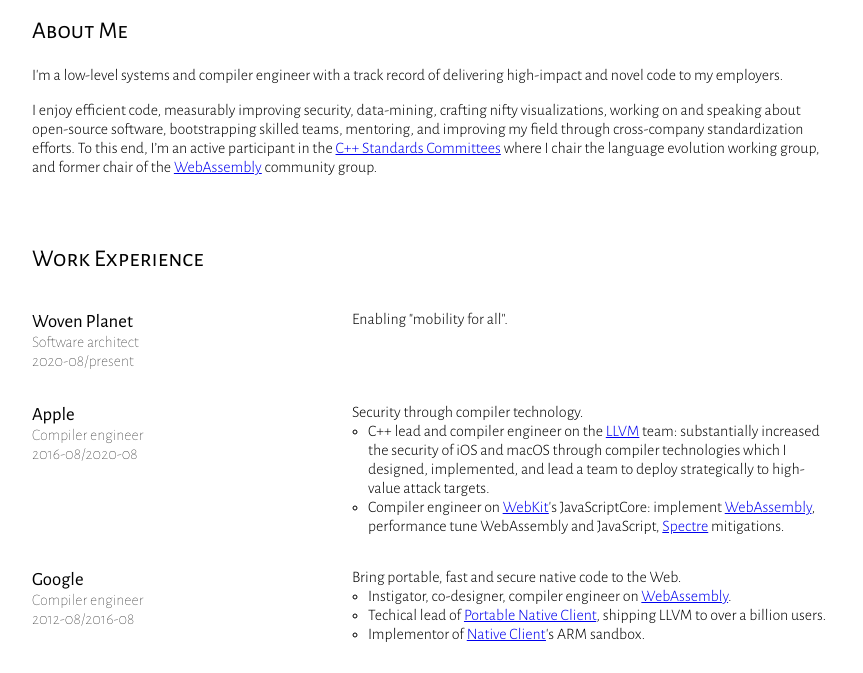
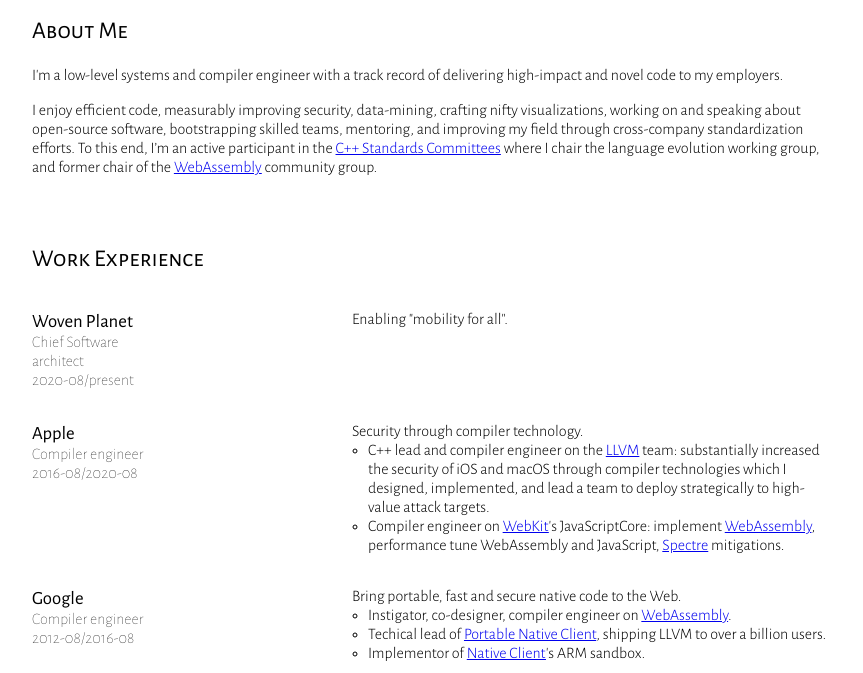
Before and after one commit to jfbastien/jfbastien.github.io, a plain HTML site: page index.html in a window 1280 px wide. Shown: the part 86-759 px from the top of the page, without its empty margins (208-1071 px from the left). Drawn offline with Linux system fonts and the light colour scheme.

Commit message:
Adjust title

```diff
--- a/index.html
+++ b/index.html
@@ -54,7 +54,7 @@
         <div class=grid>
           <div class=entry>
             <div class=where><h3>Woven Planet</h3>
-              <p>Software architect</p>
+              <p>Chief Software architect</p>
               <p>2020-08/present</p>
             </div>
             <div class=what>
```
